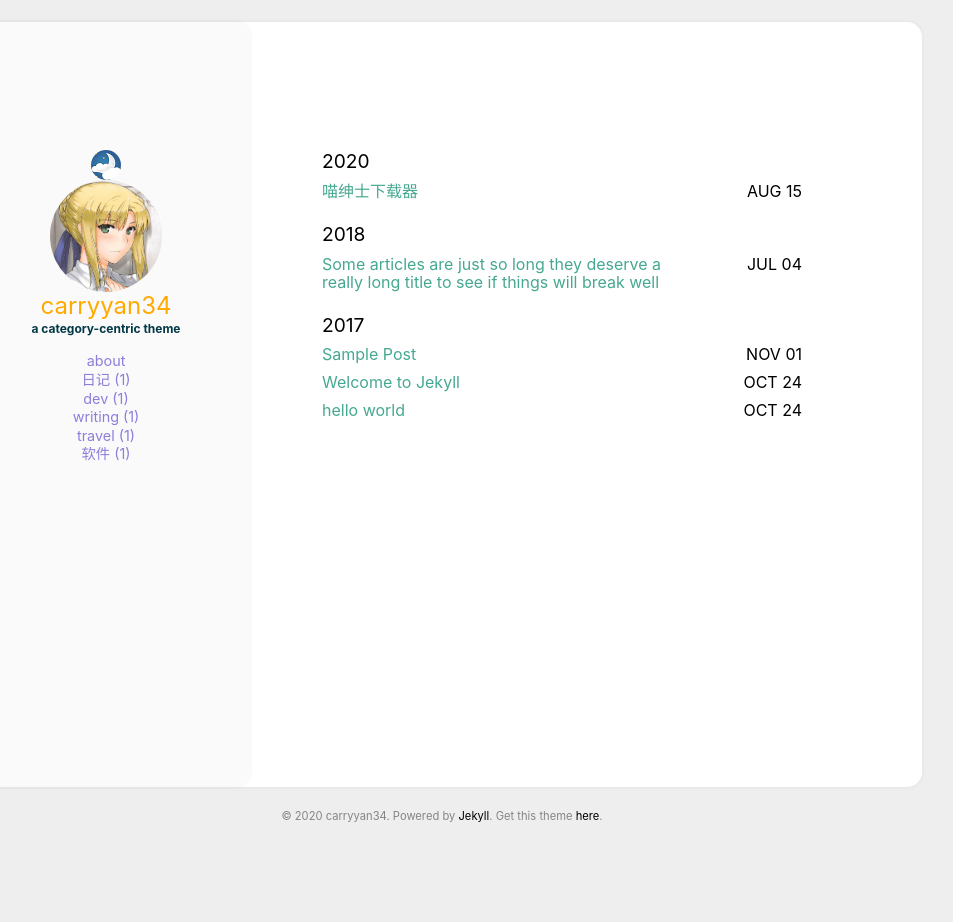
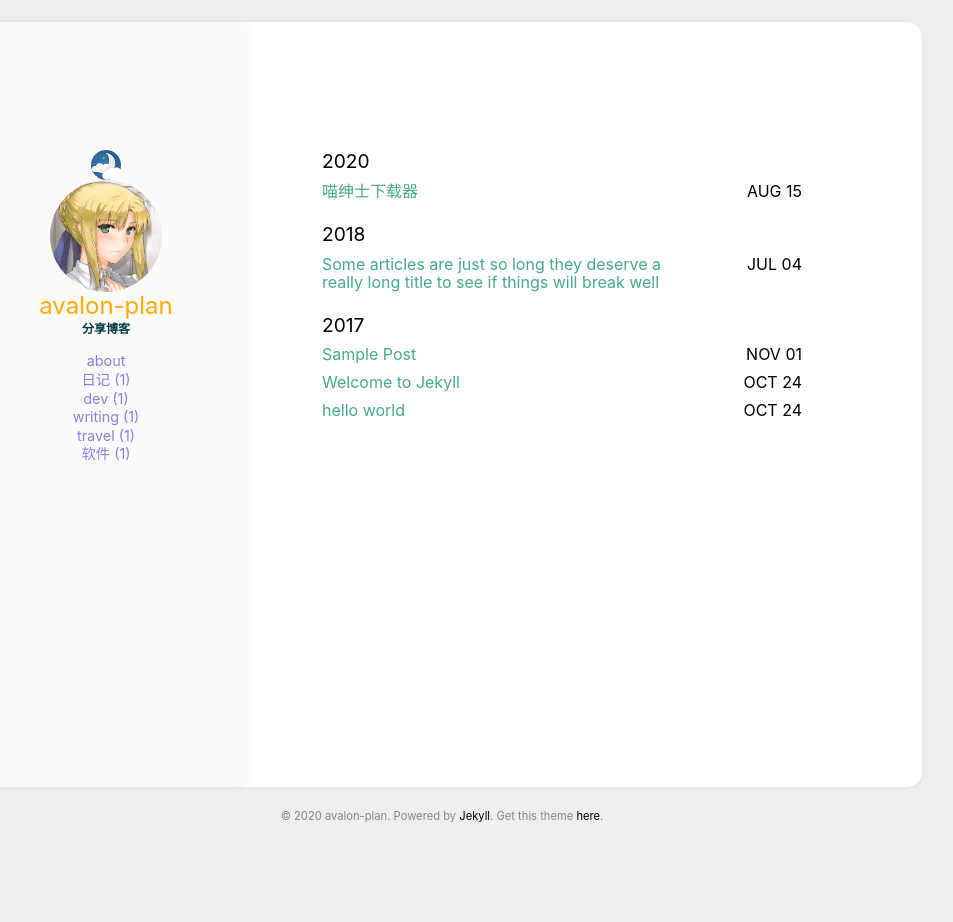
Before and after one commit to avalon-plan/avalon-plan.github.io, a Jekyll site: the page built from index.html, in a window 1280 px wide. Shown: the whole page, without its empty margins (198-1151 px from the left). Built offline with Jekyll 4.4.1, drawn with Linux system fonts in a browser that asks for light colours.

Commit message:
Update _config.yml

```diff
--- a/_config.yml
+++ b/_config.yml
@@ -1,5 +1,5 @@
 
-title: avalon #Your awesome title
+title: avalon-plan #Your awesome title
 email: carryyan3432@gmail.com #youremail@domain.com
 description: > # this means to ignore newlines until "baseurl"
   Write an awesome description for your new site here. You can edit this
@@ -7,7 +7,7 @@ description: > # this means to ignore newlines until "baseurl"
   Google search results) and in your feed.xml site description.
 
 baseurl: # the subpath of the site
-url: https://carryyan34.github.io # the base hostname & protocol for your site
+url: https://avalon-plan.github.io # the base hostname & protocol for your site
 
 permalink: /:year-:month/:title
 timezone:
@@ -18,10 +18,10 @@ google_analytics: #UA—XXXXXXXX-X
 disqus_shortname: #disqus shortname
 
 user:
-  name: carryyan34
+  name: avalon-plan
   pic: /assets/img/saber.png
-  picAlt: "carryyan"
-  job: a category-centric theme
+  picAlt: "avalon-plan"
+  job: 分享博客
   aboutme: true # comment this out if you don't need the 'about' page.
 
 exclude:
```
